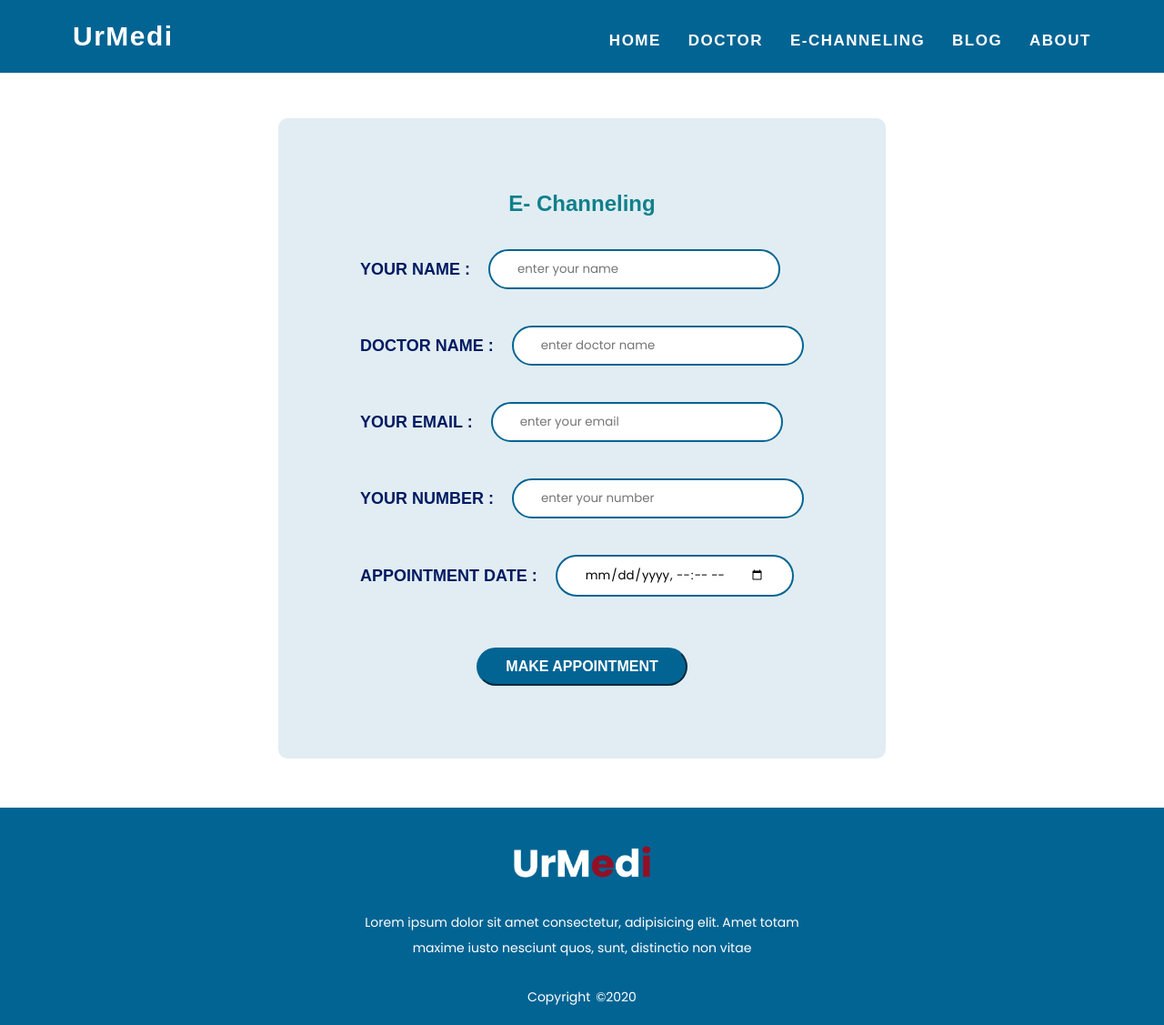
After one commit to Agampodige/UrMedi, a PHP site: page /echanneling.php in a window 1280 px wide. The commit adds this page. Shown: the whole page at 91% size. Run offline with PHP 8.4, Linux system fonts and the light colour scheme; some web fonts are replaced.

Commit message:
commit
Signed-off-by: Agampodige <senishkarashith@gmail.com.com>

```diff
--- /dev/null
+++ b/urmedi/css/echaneling.css
@@ -0,0 +1,79 @@
+*{
+    padding: 0px;
+    margin: 0px;
+}
+@font-face{
+    font-family: 'Poppins';
+    src: url(font\Poppins-Regular.ttf);
+    font-style: normal;
+    font-weight: 600;
+    font-display: swap;
+}
+form {
+    display: flex;
+    flex-direction: column;
+    align-items: center;
+}
+.form-item {
+    padding-bottom: 40px;
+    text-transform: uppercase;
+    font-family: 'poppins';
+    font-size: 12px;
+    display: flex;
+    flex-direction: row;
+    align-items: center;
+    color: #001a62;
+}
+.form-item h2 {
+    padding-right: 20px;
+}
+.contact{
+    padding-top: 80px;
+}
+input.box {
+    padding: 10px 30px;
+    border-radius: 67px;
+    border-style: solid;
+    border-color: #026493;
+    outline-color: #026493;
+}
+span {
+    font-family: poppins;
+    font-weight: 400;
+    color: #00346a;
+    font-family: 'Poppins', sans-serif;
+}
+.former{
+    background-color: #0265931e;
+    padding:80px 90px;
+    border-radius: 10px;
+    margin-bottom: 54px;
+}
+.former-header {
+    display: flex;
+    flex-direction: column;
+    align-items: center;
+    padding-bottom: 36px;
+}
+input.link-btn {
+    padding: 10px 30px;
+    border-radius: 112px;
+    cursor: pointer;
+    border-color: #026493;
+    background-color: #026493;
+    color: white;
+    font-weight: bold;
+    font-family: unset;
+    text-transform: uppercase;
+    font-size: 2vh;
+}
+
+input.link-btn:hover {
+    background-color: #005177;
+}
+.submit-button {
+    display: flex;
+    align-items: center;
+    flex-direction: column;
+    padding-top: 2vh;
+}
--- /dev/null
+++ b/urmedi/echanneling.php
@@ -0,0 +1,100 @@
+<?php
+
+$conn = mysqli_connect('localhost','root','','chaneldb') or die('connection failed');
+
+if(isset($_POST['submit'])){
+
+   $name = mysqli_real_escape_string($conn, $_POST['name']);
+   $dname = mysqli_real_escape_string($conn, $_POST['name']);
+   $email = mysqli_real_escape_string($conn, $_POST['email']);
+   $number = $_POST['number'];
+   $date = $_POST['date'];
+
+   $insert = mysqli_query($conn, "INSERT INTO `channeltb`(name,dname, email, number, date) VALUES('$name','$dname','$email','$number','$date')") or die('query failed');
+
+   if($insert){
+      $message[] = 'appointment made successfully!';
+   }else{
+      $message[] = 'appointment failed';
+   }
+
+}
+
+?>
+
+<!DOCTYPE html>
+<html lang="en">
+<head>
+    <meta charset="UTF-8">
+    <meta http-equiv="X-UA-Compatible" content="IE=edge">
+    <meta name="viewport" content="width=device-width, initial-scale=1.0">
+    <link rel="stylesheet" type="text/css" href="css/footer.css">
+    <link rel="stylesheet" type="text/css" href="css/echaneling.css">
+    <title>E-Channeling</title>
+</head>
+<body>
+<!-- header -->
+<?php
+
+include "navbar.php"
+
+?>
+
+
+<section class="contact" id="contact">
+<br>
+<br>
+
+
+<form action="<?php echo $_SERVER['PHP_SELF']; ?>" method="post">
+   <?php
+      if(isset($message)){
+         foreach($message as $message){
+            echo '<p class="message">'.$message.'</p>';
+         }
+      }
+   ?>
+   <div class="former">
+      <div class="former-header">
+         <h1 class="heading" style="color: #0F808C;">E- Channeling</h1>
+      </div>
+      <div class="form-item">
+         <h2>your name         :</h2>
+         <input type="text" name="name" placeholder="enter your name" class="box" required>
+      </div>
+
+      <div class="form-item">
+         <h2>doctor name       :</h2>
+         <input type="text" name="dname" placeholder="enter doctor name" class="box" required>
+      </div>
+
+      <div class="form-item">
+         <h2>your email         :</h2>
+         <input type="email" name="email" placeholder="enter your email" class="box" required>
+      </div>
+
+      <div class="form-item">
+         <h2>your number        :</h2>
+         <input type="number" name="number" placeholder="enter your number" class="box" required>
+      </div>
+
+      <div class="form-item">
+         <h2>appointment date   :</h2>
+         <input type="datetime-local" name="date" class="box" required>
+      </div>
+
+      <div class="submit-button">
+         <input type="submit" value="make appointment" name="submit" class="link-btn">
+      </div>
+   </div>
+</form>
+
+    <!--Footer-->
+    <?php
+
+    include "footer.php";
+
+    ?>
+
+</body>
+</html>
--- a/urmedi/home.php
+++ b/urmedi/home.php
@@ -130,8 +130,8 @@ include "navbar.php"
     <!--Footer-->
     <?php
 
-include "footer.php";
+    include "footer.php";
 
-?>
+    ?>
 </body>
 </html>
--- a/urmedi/navbar.php
+++ b/urmedi/navbar.php
@@ -24,7 +24,7 @@
                     <ul class="pages">
                         <li><a class="pages-item" href="home.php">home</a></li>
                         <li><a class="pages-item" href="doctor.php">Doctor</a></li>
-                        <li><a class="pages-item" href="">E-Channeling</a></li>
+                        <li><a class="pages-item" href="echanneling.php">E-Channeling</a></li>
                         <li><a class="pages-item" href="blog.php">Blog</a></li>
                         <li><a class="pages-item" href="about.php">About</a></li>
                     </ul>
```
Also changed, not shown: urmedi/css/about.css (+22 -6 lines).
